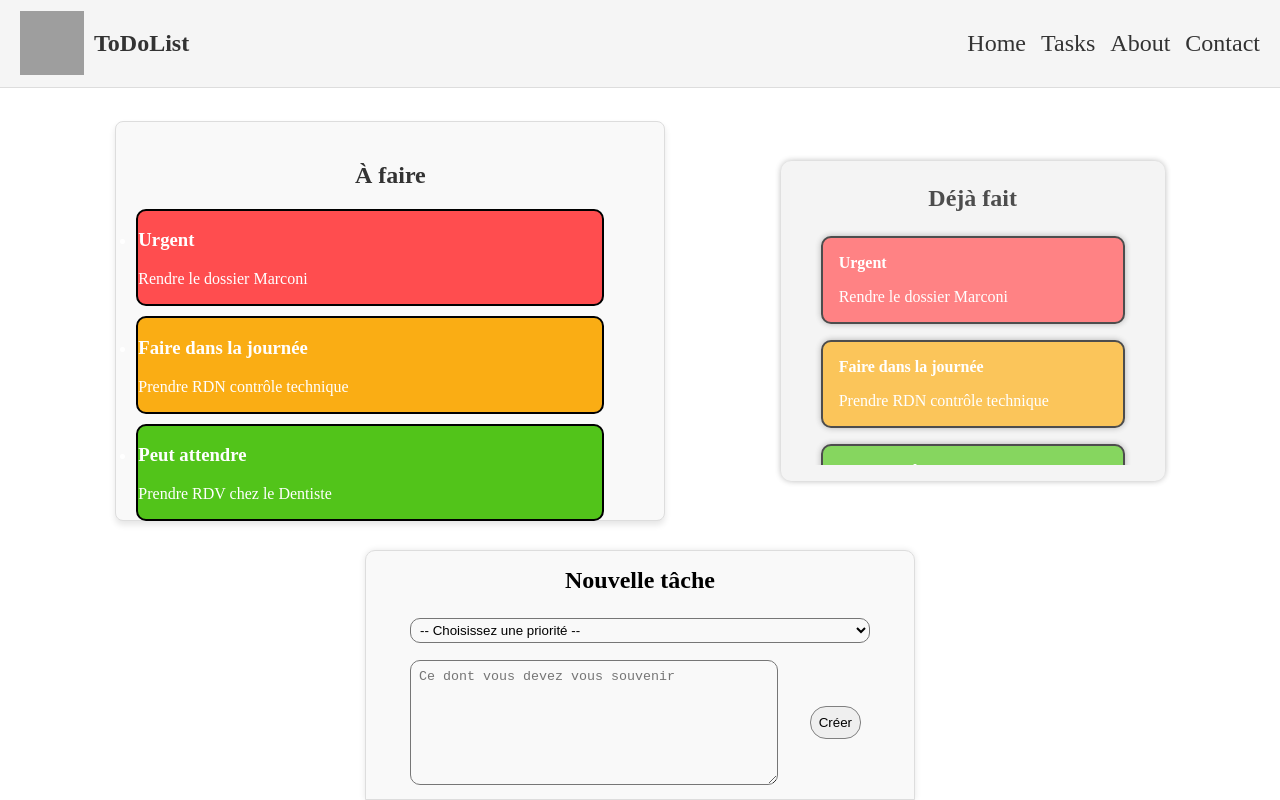
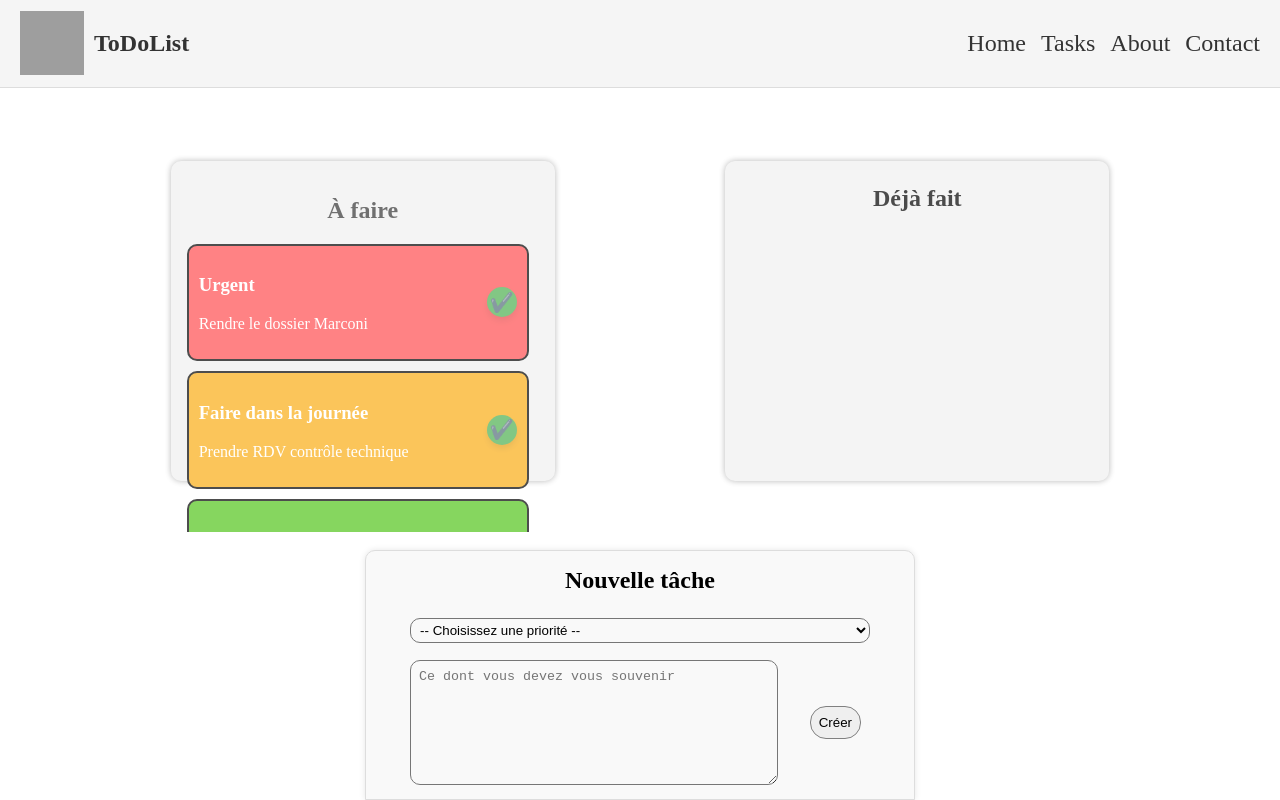
Before and after one commit to Remy-PARMENTIER-LEMIERE/atelier-binome-react, a React (Vite) app in the folder Atelier-Binome/: page / in a window 1280 px wide. Built offline with nearby package versions, Linux system fonts and the light colour scheme; grey boxes are pictures that could not be loaded.

Commit message:
made a state, map and button onclick, taking off from the task to do card, when the task is done, by clicking, transfert to already done

```diff
--- a/Atelier-Binome/src/App.tsx
+++ b/Atelier-Binome/src/App.tsx
@@ -1,11 +1,18 @@
-import './App.css'
-import AlreadyDone from './components/AlreadyDone/AlreadyDone'
-import Tools from './components/Tools/Tools'
-import Header from "./components/Header/Header"
-import ToDoCard from "./components/ToDoCard/ToDoCard"
-import { useState } from 'react'
+import './App.css';
+import AlreadyDone from './components/AlreadyDone/AlreadyDone';
+import Tools from './components/Tools/Tools';
+import Header from "./components/Header/Header";
+import ToDoCard from "./components/ToDoCard/ToDoCard";
+import { useState } from 'react';
 
-const doneTasks = [
+
+function App() {
+  const [tasksToDo, setTasksToDo] = useState<{
+    priority: string;
+    task: string;
+    priorityLevel: string;
+  }[]>([
+
     {
       priority: "Urgent",
       task: "Rendre le dossier Marconi",
@@ -13,7 +20,7 @@ const doneTasks = [
     },
     {
       priority: "Faire dans la journée",
-    task: "Prendre RDN contrôle technique",
+      task: "Prendre RDV contrôle technique",
       priorityLevel: "medium-priority"
     },
     {
@@ -21,41 +28,31 @@ const doneTasks = [
       task: "Prendre RDV chez le Dentiste",
       priorityLevel: "low-priority"
     }
-];
+  ]);
 
+  const [doneTasks, setDoneTasks] = useState<{
+    priority: string;
+    task: string;
+    priorityLevel: string;
+  }[]>([]);;
 
-const tasksToDo = [
-  {
-    priority: "Urgent",
-    task: "Rendre le dossier Marconi",
-    priorityLevel: "high-priority"
-  },
-  {
-    priority: "Faire dans la journée",
-    task: "Prendre RDN contrôle technique",
-    priorityLevel: "medium-priority"
-  },
-  {
-    priority: "Peut attendre",
-    task: "Prendre RDV chez le Dentiste",
-    priorityLevel: "low-priority"
-  }
-];
-function App() {
-  const [newToDoPriority, setNewToDoPriority] = useState("");
-  const [newToDoTask, setNewToDoTask] = useState("");
-  const [newToDoPriorityLevel, setNewToDoPriorityLevel] = useState("");
+  // Fonction pour déplacer une tâche de "À faire" vers "Déjà fait"
+  const moveTaskToDone = (index: number) => {
+    const taskToMove = tasksToDo[index]; //Récupère la tâche à déplacer
+    setDoneTasks([...doneTasks, taskToMove]); // Ajoute la tâche aux tâches terminées
+    setTasksToDo(tasksToDo.filter((_, i) => i !== index)); // Retire la tâche des tâches "à faire"
+  };
 
   return (
     <>
       <Header />
       <main>
-        <ToDoCard toDoCardProps={tasksToDo} />
+        <ToDoCard toDoCardProps={tasksToDo} onTaskComplete={moveTaskToDone} />
         <AlreadyDone doneTasksProp={doneTasks} />
       </main>
-      <Tools setNewToDo={{setNewToDoPriority, setNewToDoPriorityLevel, setNewToDoTask}} />
+      <Tools />
     </>
-  )
+  );
 }
 
 export default App;
--- a/Atelier-Binome/src/components/ToDoCard/ToDoCard.css
+++ b/Atelier-Binome/src/components/ToDoCard/ToDoCard.css
@@ -1,35 +1,56 @@
 .todo-card {
-    width: 550px;
-    height: 400px;
-    /* Largeur du cadre */
-    border: 1px solid #ddd;
-    /* Bordure du cadre */
-    border-radius: 8px;
-    /* Bords arrondis */
-    padding: 20px;
-    background-color: #f9f9f9;
-    box-shadow: 0px 4px 6px rgba(0, 0, 0, 0.1);
-    /* Ombre légère */
+    min-width: 350px;
+    width: 30%;
+    min-height: 300px;
+    height: 40vh;
+    background-color: #f0f0f0;
+    border-radius: 10px;
+    padding: 1rem;
+    box-shadow: 0 0 6px rgba(0, 0, 0, 0.4);
+    opacity: 0.7;
 }
 
+/* Titre de la carte */
 .todo-title {
     font-size: 1.5rem;
     color: #333;
     margin-bottom: 20px;
-    /* Espace sous le titre */
     text-align: center;
 }
 
+/* Liste des tâches avec scrollbar */
 .todo-tasks {
     display: flex;
     flex-direction: column;
     gap: 10px;
     padding-left: 0;
-    padding-right: 40px;
-    /* Espacement entre les tâches */
-
+    padding-right: 10px;
+    /* Espacement pour éviter que la scrollbar touche les tâches */
+    max-height: calc(40vh - 2rem);
+    /* Ajuste la hauteur avec celle de la carte */
+    overflow-y: auto;
+    /* Scrollbar verticale si nécessaire */
 }
 
+/* Personnalisation de la scrollbar (optionnel) */
+.todo-tasks::-webkit-scrollbar {
+    width: 8px;
+    /* Largeur de la scrollbar */
+}
+
+.todo-tasks::-webkit-scrollbar-thumb {
+    background-color: #ccc;
+    /* Couleur de la poignée */
+    border-radius: 4px;
+    /* Arrondi */
+}
+
+.todo-tasks::-webkit-scrollbar-thumb:hover {
+    background-color: #aaa;
+    /* Couleur au survol */
+}
+
+/* Style individuel des tâches */
 .todo-task {
     padding: 10px;
     border: 1px solid #ddd;
@@ -45,21 +66,19 @@
 .todo-task:hover {
     background-color: #f0f0f0;
     transform: translateY(-2px);
-    /* Légère élévation au survol */
+    /* Élévation légère au survol */
 }
 
+/* Boutons de priorité */
 .high-priority {
     border: 2px solid black;
-    /* Bordure rouge pour l'urgence */
     border-radius: 10px;
     background-color: #FF4D4F;
     color: #fff;
-
 }
 
 .medium-priority {
     border: 2px solid black;
-    /* Bordure rouge pour l'urgence */
     border-radius: 10px;
     background-color: #FAAD14;
     color: #fff;
@@ -67,8 +86,44 @@
 
 .low-priority {
     border: 2px solid black;
-    /* Bordure rouge pour l'urgence */
     border-radius: 10px;
     background-color: #52C41A;
     color: #fff;
 }
+
+/* Bouton complet pour marquer une tâche comme faite */
+.complete-button {
+    display: inline-flex;
+    align-items: center;
+    justify-content: center;
+    width: 30px;
+    height: 30px;
+    border: none;
+    border-radius: 50%;
+    /* Bouton rond */
+    background-color: #4CAF50;
+    /* Vert pour indiquer "fait" */
+    color: white;
+    /* Couleur du tick */
+    font-size: 1.2rem;
+    cursor: pointer;
+    box-shadow: 0px 4px 6px rgba(0, 0, 0, 0.1);
+    /* Ombre */
+    transition: background-color 0.3s ease;
+}
+
+.complete-button:hover {
+    background-color: #45a049;
+    /* Changement au survol */
+}
+
+/* Structure des tâches (alignement texte et bouton) */
+li {
+    display: flex;
+    justify-content: space-between;
+    align-items: center;
+    padding: 10px;
+    border: 1px solid #ddd;
+    border-radius: 4px;
+    background-color: #fff;
+}
--- a/Atelier-Binome/src/components/ToDoCard/ToDoCard.tsx
+++ b/Atelier-Binome/src/components/ToDoCard/ToDoCard.tsx
@@ -8,19 +8,27 @@ interface DoTask {
 
 interface tasksToDo {
     toDoCardProps: DoTask[];
+    onTaskComplete: (index: number) => void; // Fonction passée par App.tsx
 }
 
-function ToDoCard({ toDoCardProps }: tasksToDo) {
+function ToDoCard({ toDoCardProps, onTaskComplete }: tasksToDo) {
     return (
         <section className="todo-card">
             <h2 className="todo-title">À faire</h2>
             <ul className="todo-tasks">
-                {toDoCardProps.map((element: DoTask) => (
-                    <li className={element.priorityLevel}>
-                        <h3>{element.priority}</h3>
-                        <p>{element.task}</p>
-
-
+                {toDoCardProps.map((element: DoTask, index: number) => (
+                    <li key={index} className={element.priorityLevel}>
+                        <div className="task-content">
+                            <h3>{element.priority}</h3>
+                            <p>{element.task}</p>
+                        </div>
+                        <button
+                            type="button"
+                            className="complete-button"
+                            onClick={() => onTaskComplete(index)} // Déclenche la fonction lorsqu'on clique
+                        >
+                            ✔️
+                        </button>
                     </li>
                 ))}
             </ul>
```
Also changed, not shown: Atelier-Binome/src/components/AlreadyDone/AlreadyDone.tsx (+8 -8 lines). Lines whose indentation alone changed are shown as unchanged.
